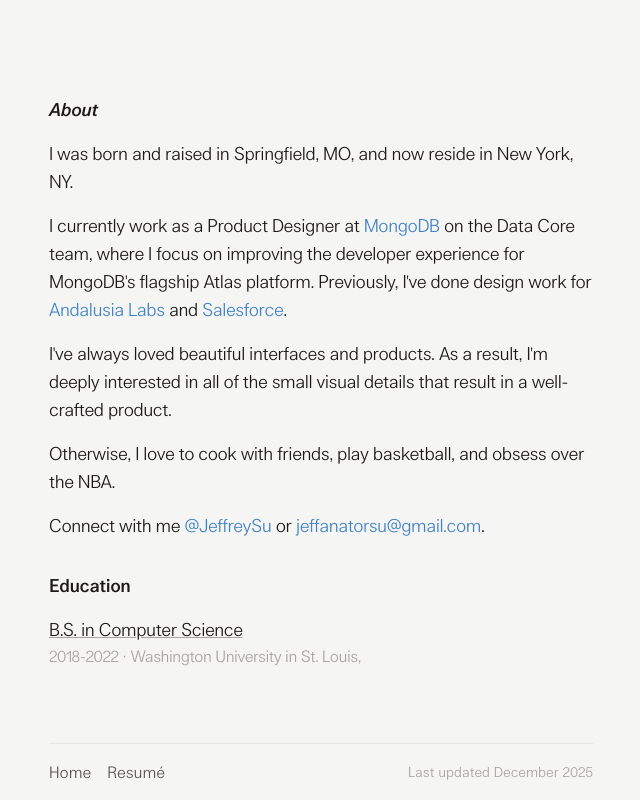
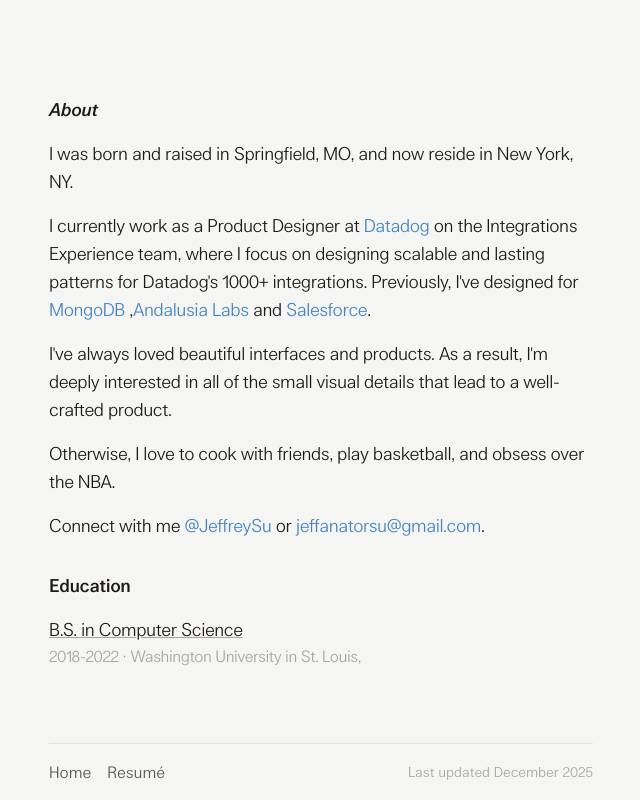
Before and after one commit to suyjeff/jeffsite, a Next.js app: page /about in a window 1280 px wide. Shown: the whole page, without its empty margins (319-959 px from the left). Built offline with nearby package versions, Linux system fonts and the light colour scheme.

Commit message:
Updated About page description.

```diff
--- a/pages/about.tsx
+++ b/pages/about.tsx
@@ -29,12 +29,17 @@
             <p>I was born and raised in Springfield, MO, and now reside in New York, NY.</p>
             <p>
               I currently work as a Product Designer at{' '}
-              <a href="https://www.mongodb.com" target="_blank" rel="noopener noreferrer" className={linkClasses}>
+              <a href="https://www.datadoghq.com" target="_blank" rel="noopener noreferrer" className={linkClasses}>
+                <span className="relative z-10">Datadog</span>
+                <span aria-hidden="true" className={hoverBgClasses}></span>
+              </a>{' '}
+              on the Integrations Experience team, where I focus on designing scalable and lasting patterns for Datadog's 1000+ integrations.
+              Previously, I&apos;ve designed for{' '}
+              <a href="https://mongodb.com" target="_blank" rel="noopener noreferrer" className={linkClasses}>
                 <span className="relative z-10">MongoDB</span>
                 <span aria-hidden="true" className={hoverBgClasses}></span>
               </a>{' '}
-              on the Data Core team, where I focus on improving the developer experience for MongoDB&apos;s flagship
-              Atlas platform. Previously, I&apos;ve done design work for{' '}
+              ,
               <a href="https://andalusia-labs.com" target="_blank" rel="noopener noreferrer" className={linkClasses}>
                 <span className="relative z-10">Andalusia Labs</span>
                 <span aria-hidden="true" className={hoverBgClasses}></span>
@@ -48,7 +53,7 @@
             </p>
             <p>
               I&apos;ve always loved beautiful interfaces and products. As a result, I&apos;m deeply interested in all of
-              the small visual details that result in a well-crafted product.
+              the small visual details that lead to a well-crafted product.
             </p>
             <p>Otherwise, I love to cook with friends, play basketball, and obsess over the NBA.</p>
             <p>
```
